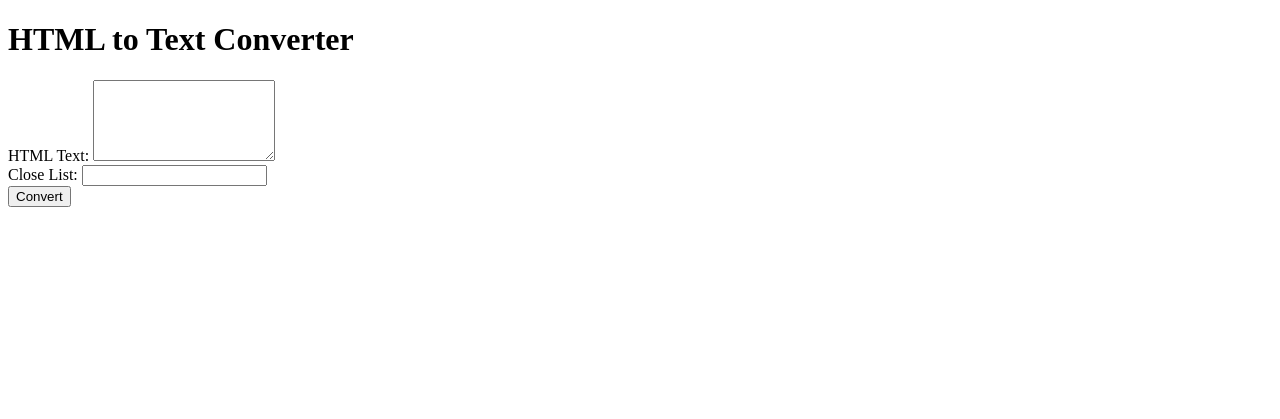
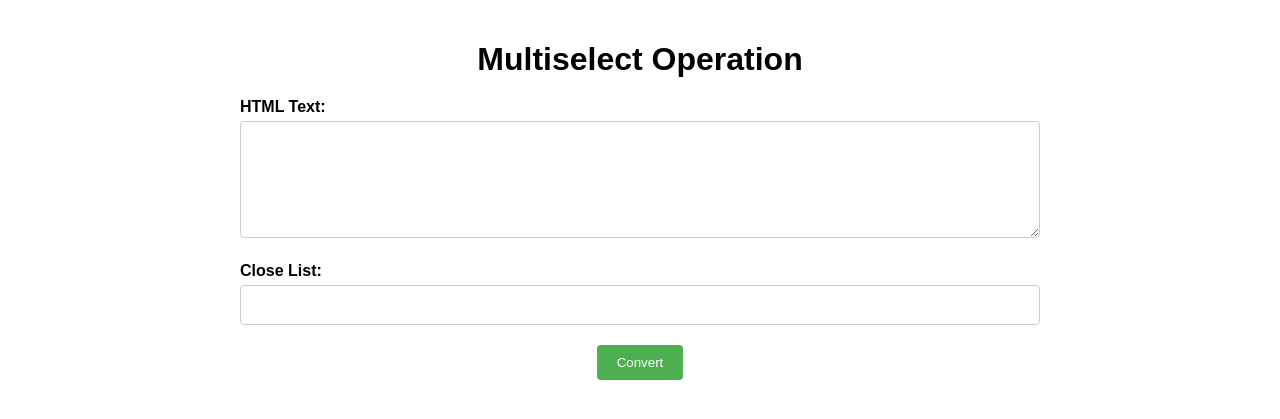
Before and after one commit to ravindramodi/close_list_validator, a Flask app: page / in a window 1280 px wide. Shown: the top 419 px of the page. Run offline with Flask 3, Linux system fonts and the light colour scheme.

Commit message:
final commit for first day

```diff
--- a/templates/index.html
+++ b/templates/index.html
@@ -1,38 +1,107 @@
 <!DOCTYPE html>
 <html>
 <head>
-    <title>HTML to Text Converter</title>
+    <title>Multiselect Operation</title>
+    <style>
+        body {
+            font-family: Arial, sans-serif;
+            margin: 0;
+            padding: 0;
+        }
+        .container {
+            max-width: 100%;
+            padding: 20px;
+        }
+        h1 {
+            text-align: center;
+            margin-bottom: 20px;
+        }
+        .form-group {
+            margin-bottom: 20px;
+            max-width: 800px;
+            margin-left: auto;
+            margin-right: auto;
+        }
+        label {
+            display: block;
+            font-weight: bold;
+            margin-bottom: 5px;
+        }
+        textarea, input[type="text"] {
+            width: 100%;
+            padding: 10px;
+            border: 1px solid #ccc;
+            border-radius: 4px;
+            box-sizing: border-box;
+            font-size: 16px;
+        }
+        button {
+            display: block;
+            margin: 0 auto;
+            padding: 10px 20px;
+            background-color: #4CAF50;
+            color: white;
+            border: none;
+            border-radius: 4px;
+            cursor: pointer;
+        }
+        .result-section {
+            display: flex;
+            flex-wrap: wrap;
+            justify-content: space-between;
+            margin-top: 20px;
+        }
+        .result-section > div {
+            flex-basis: 48%;
+            margin-bottom: 20px;
+        }
+        .result-section h2 {
+            margin-bottom: 10px;
+        }
+        .result-section p {
+            margin: 0;
+            font-size: 16px;
+        }
+    </style>
 </head>
 <body>
-    <h1>HTML to Text Converter</h1>
+    <div class="container">
+        <h1>Multiselect Operation</h1>
         <form method="POST" action="{{ url_for('index') }}">
+            <div class="form-group">
                 <label for="html_text">HTML Text:</label>
-        <textarea name="html_text" id="html_text" rows="5"></textarea>
-        <br>
+                <textarea name="html_text" id="html_text" rows="5">{% if normal_text %}{{ normal_text }}{% endif %}</textarea>
+            </div>
+            <div class="form-group">
                 <label for="close_list">Close List:</label>
-        <input type="text" name="close_list" id="close_list">
-        <br>
+                <input type="text" name="close_list" id="close_list" value="{% if close_list_values %}{{ close_list_values }}{% endif %}">
+            </div>
             <button type="submit">Convert</button>
         </form>
-    {% if normal_text %}
-    <h2>Converted Text:</h2>
+        {% if normal_text or highlighted_html_text or close_list_values or exact_matches or similar_values %}
+        <div class="result-section">
+            <div>
+                <h2>Converted Text</h2>
                 <p>{{ normal_text }}</p>
+            </div>
+            <div>
+                <h2>Highlighted HTML Text</h2>
+                <p>{{ highlighted_html_text|safe }}</p>
+            </div>
+            <div>
+                <h2>Close List Values</h2>
+                <p>{{ close_list_values|safe }}</p>
+            </div>
+            <div>
+                <h2>Exact Matches</h2>
+                <p>{{ exact_matches|safe }}</p>
+            </div>
+            <div>
+                <h2>Similar Values</h2>
+                <p>{{ similar_values|safe }}</p>
+            </div>
+        </div>
         {% endif %}
-    {% if highlighted_html_text %}
-    <h2>Highlighted HTML Text:</h2>
-    <p>{{ highlighted_html_text|safe }}</p>
-    {% endif %}
-    {% if close_list_values %}
-    <h2>Close List Values:</h2>
-    <p>{{ close_list_values|safe }}</p>
-    {% endif %}
-    {% if exact_matches %}
-    <h2>Exact Matches:</h2>
-    <p>{{ exact_matches|safe }}</p>
-    {% endif %}
-    {% if similar_values %}
-    <h2>Similar Values:</h2>
-    <p>{{ similar_values|safe }}</p>
-    {% endif %}
+    </div>
 </body>
 </html>
```
Lines whose indentation alone changed are shown as unchanged.
